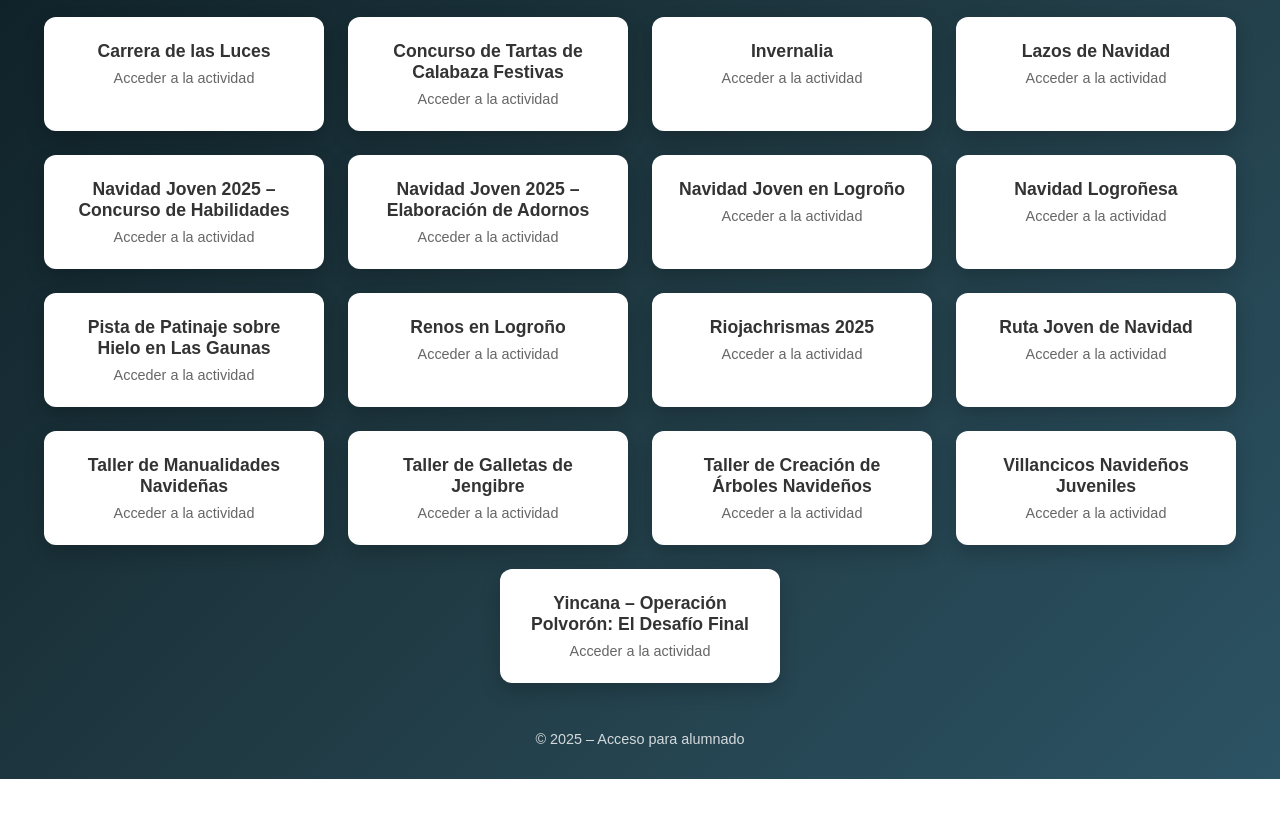
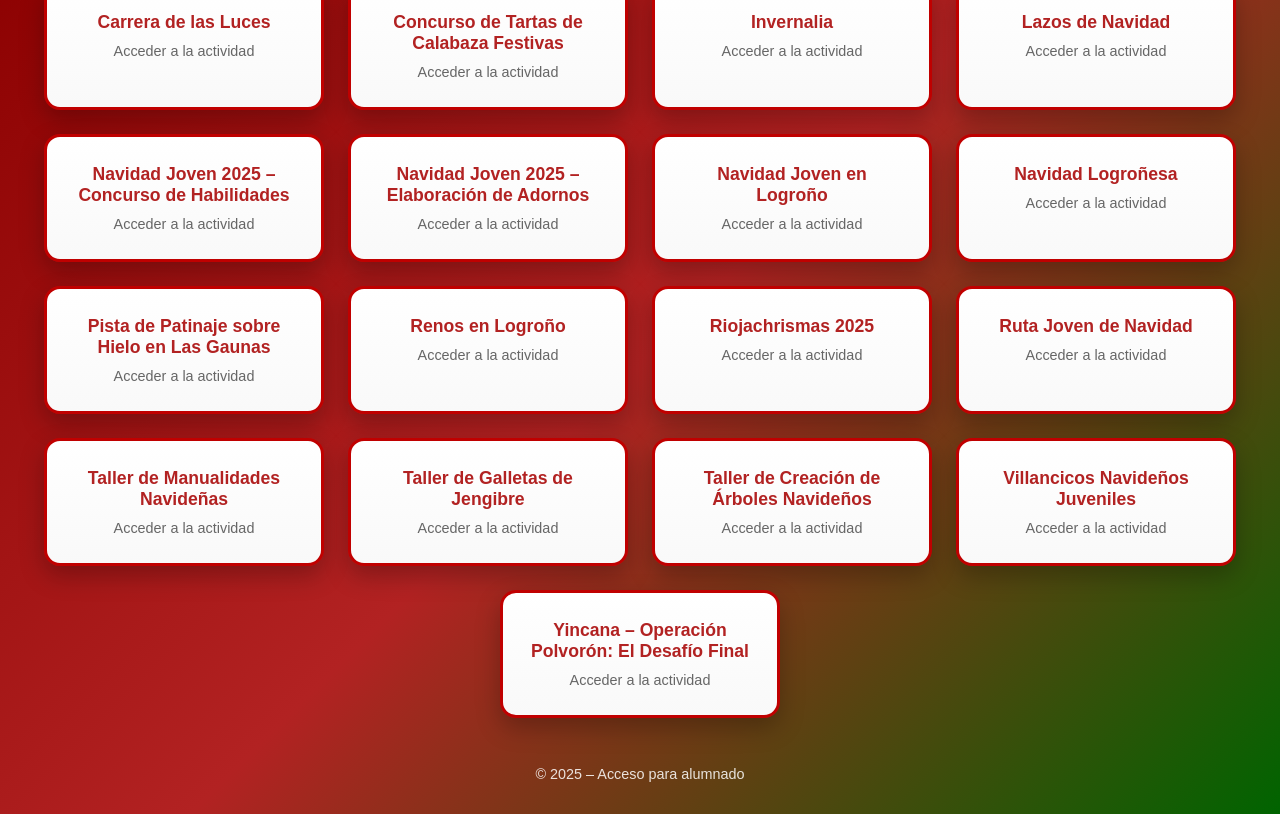
Before and after one commit to profe-saraberezo/1daw_lmsgi_25_26_practica_navidad, a plain HTML site: page index.html in a window 1280 px wide. Shown: the part 87-901 px from the top of the page. Before the commit the page ends 866 px from the top, so only its background shows below. Drawn offline with Linux system fonts and the light colour scheme.

Commit message:
Update index.html

```diff
--- a/index.html
+++ b/index.html
@@ -13,19 +13,22 @@
     }
 
     body {
-      background: linear-gradient(135deg, #0f2027, #203a43, #2c5364);
+      background: linear-gradient(135deg, #8b0000, #b22222, #006400);
       min-height: 100vh;
       padding: 2rem;
       color: #fff;
+    }
     }
 
     h1 {
       text-align: center;
       margin-bottom: 2rem;
-      font-size: 2.2rem;
+      font-size: 2.4rem;
+      color: #fff;
+      text-shadow: 2px 2px 6px rgba(0,0,0,0.4);
     }
 
-    .grid {
+    .container {
       display: flex;
       flex-wrap: wrap;
       gap: 1.5rem;
@@ -35,20 +38,23 @@
     }
 
     .card {
-      background: #ffffff;
+      background: linear-gradient(180deg, #ffffff, #f9f9f9);
       color: #333;
-      border-radius: 12px;
-      padding: 1.5rem;
+      border-radius: 16px;
+      padding: 1.7rem;
       text-align: center;
-      box-shadow: 0 8px 20px rgba(0, 0, 0, 0.2);
+      box-shadow: 0 10px 25px rgba(0, 0, 0, 0.25);
       transition: transform 0.2s ease, box-shadow 0.2s ease;
       flex: 1 1 250px;
       max-width: 280px;
+      border: 3px solid #c00000;
+    }
     }
 
     .card:hover {
-      transform: translateY(-5px);
-      box-shadow: 0 12px 30px rgba(0, 0, 0, 0.3);
+      transform: translateY(-8px) scale(1.03);
+      box-shadow: 0 16px 35px rgba(0, 0, 0, 0.35);
+      border-color: #006400;
     }
 
     .card a {
@@ -60,7 +66,8 @@
 
     .card h2 {
       font-size: 1.1rem;
-      margin-bottom: 0.5rem;
+      margin-bottom: 0.6rem;
+      color: #b22222;
     }
 
     .card p {
@@ -72,14 +79,15 @@
       text-align: center;
       margin-top: 3rem;
       font-size: 0.9rem;
-      opacity: 0.8;
+      opacity: 0.85;
+      color: #fff;
     }
   </style>
 </head>
 <body>
   <h1>Actividades Navideñas – Acceso a Webs</h1>
 
-  <div class="grid">
+  <div class="container">
     <div class="card"><a href="#"><h2>Carrera de las Luces</h2><p>Acceder a la actividad</p></a></div>
     <div class="card"><a href="#"><h2>Concurso de Tartas de Calabaza Festivas</h2><p>Acceder a la actividad</p></a></div>
     <div class="card"><a href="#"><h2>Invernalia</h2><p>Acceder a la actividad</p></a></div>
```
